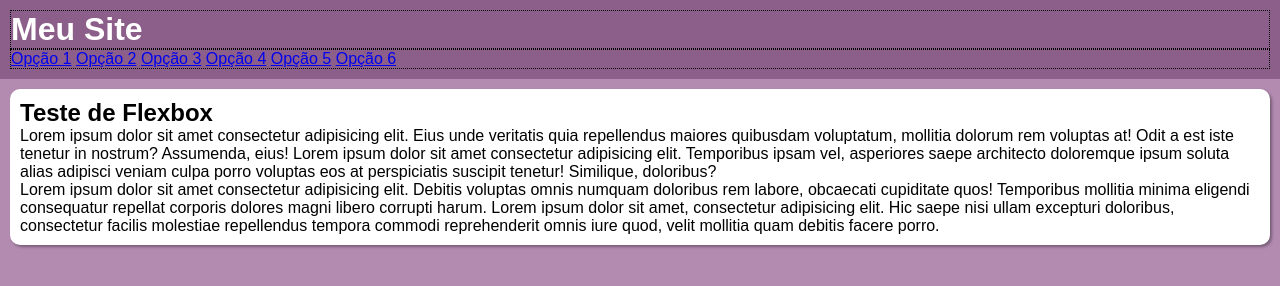
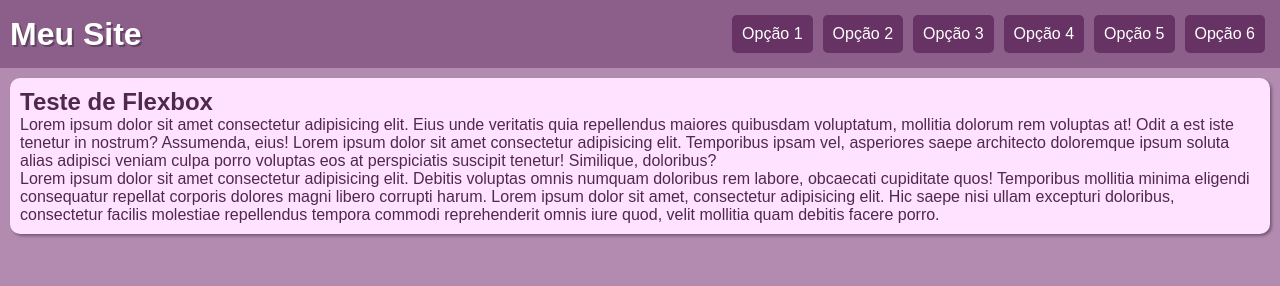
Before and after one commit to BiaAlvesDeLima/html-css, a plain HTML site: page exercicios/ex027/flex013-menu-flexbox/index.html in a window 1280 px wide. Drawn offline with Linux system fonts and the light colour scheme.

Commit message:
final-menu-flex-media-query

```diff
--- a/exercicios/ex027/flex013-menu-flexbox/index.html
+++ b/exercicios/ex027/flex013-menu-flexbox/index.html
@@ -5,6 +5,7 @@
     <meta name="viewport" content="width=device-width, initial-scale=1.0">
     <title>Menu Flexbox</title>
     <link rel="stylesheet" href="style.css">
+    <link rel="stylesheet" href="mobile.css" media="screen and (max-width: 580px)">
 </head>
 <body>
     <header>
--- /dev/null
+++ b/exercicios/ex027/flex013-menu-flexbox/mobile.css
@@ -0,0 +1,13 @@
+@charset "UTF-8";
+
+header, header > nav {
+    flex-flow: column nowrap;
+}
+
+header > h1 {
+    flex-basis: 50px;
+}
+
+header > nav > a {
+    width: 90vw;
+}
--- a/exercicios/ex027/flex013-menu-flexbox/style.css
+++ b/exercicios/ex027/flex013-menu-flexbox/style.css
@@ -12,24 +12,52 @@ body {
     background-color: #B38BB1;
     height: 100vh;
     width: 100vw;
+    color: #50284e;
 }
 
 header {
     background-color: #8C5F8B;
     color: white;
     padding: 10px;
+
+    display: flex;
+    flex-flow: row wrap;
+    justify-content: space-between;
+    align-items: center;
 }
 
 header > h1 {
-    border: 1px dotted black;
+    /* border: 1px dotted black; */
+    flex: 0 0 200px;
+    text-shadow: 2px 2px 0px rgba(0, 0, 0, 0.301);
 }
 
 header > nav {
-    border: 1px dotted black;
+   /* border: 1px dotted black; */
+
+    display: flex;
+    flex-flow: row wrap;
+    justify-content: flex-end;
+}
+
+header > nav > a {
+    background-color: #663364;
+    color: white;
+    padding: 10px;
+    margin: 5px;
+    border-radius: 5px;
+    text-decoration: none;
+    text-align: center;
+}
+
+header > nav > a:hover {
+    background-color: #FFE2FF;
+    color: #663364;
+    transition: background-color .5s;
 }
 
 main {
-    background-color: white;
+    background-color: #FFE2FF;
     margin: 10px;
     padding: 10px;
     border-radius: 10px;
```
